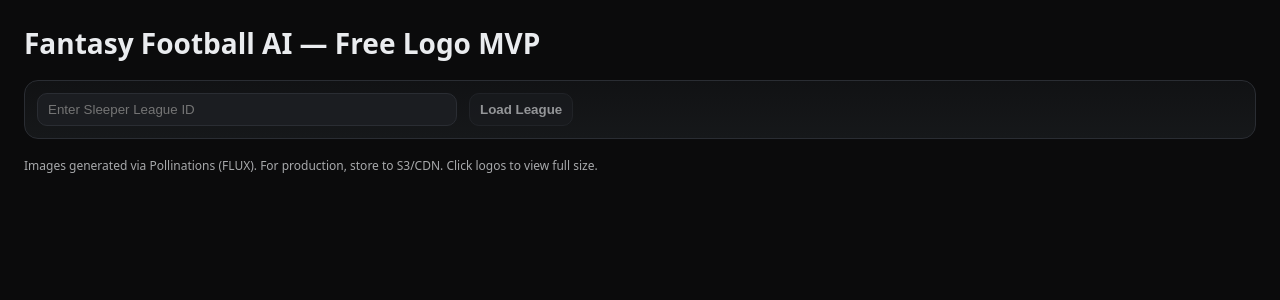
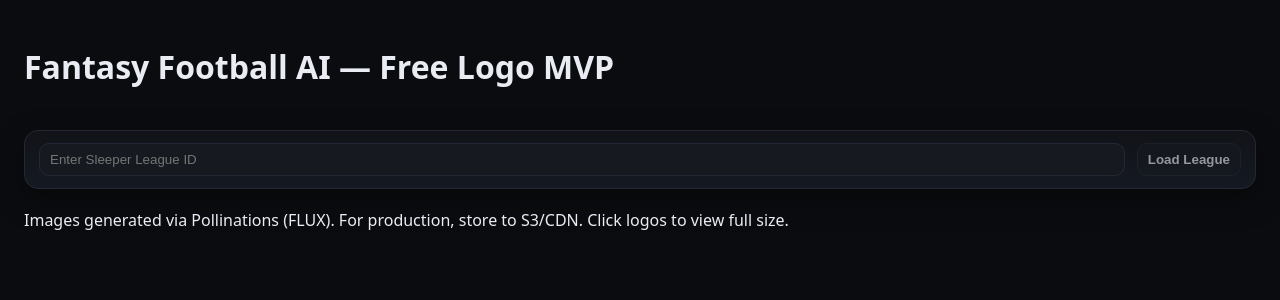
Before and after one commit to nmortimer/Fantasy3, a Next.js app: page / in a window 1280 px wide. Shown: the top 300 px of the page. Built offline with nearby package versions, Linux system fonts and the light colour scheme.

Commit message:
Update globals.css

```diff
--- a/app/globals.css
+++ b/app/globals.css
@@ -1,81 +1,66 @@
-/* ---------- Base ---------- */
-* { box-sizing: border-box; }
+/* -------- Base -------- */
+*{box-sizing:border-box}
 :root{
-  --bg:#0b0b0c;
-  --panel:#111214;
-  --panel-2:#16181a;
-  --border:#2a2d33;
-  --text:#eaecef;
-  --muted:#a6adbb;
-  --accent:#3b82f6;
+  --bg:#0b0c0f; --panel:#111318; --panel2:#151922;
+  --border:#242834; --text:#e9edf3; --muted:#a0a7b5; --accent:#5865f2;
+  --success:#22c55e; --danger:#ef4444; --shadow:0 10px 30px rgba(0,0,0,.35);
 }
-html,body{ height:100%; }
+html,body{height:100%}
 body{
-  margin:0;
-  font-family: ui-sans-serif, system-ui, -apple-system, Segoe UI, Roboto, Helvetica, Arial, "Apple Color Emoji","Segoe UI Emoji";
-  background: var(--bg);
-  color: var(--text);
+  margin:0; background:var(--bg); color:var(--text);
+  font-family: ui-sans-serif, system-ui, -apple-system, Segoe UI, Roboto, Helvetica, Arial;
 }
 
-/* ---------- Layout ---------- */
-.container{ max-width: 1280px; margin: 0 auto; padding: 24px; display:grid; gap:18px; }
+/* -------- Layout -------- */
+.container{max-width:1280px;margin:0 auto;padding:24px;display:grid;gap:20px}
 .toolbar{
-  display:flex; gap:12px; align-items:center; flex-wrap:wrap;
-  background: linear-gradient(180deg, var(--panel), var(--panel-2));
-  border:1px solid var(--border); border-radius:14px; padding:12px;
+  display:flex;gap:12px;align-items:center;flex-wrap:wrap;
+  background:linear-gradient(180deg,var(--panel),var(--panel2));
+  border:1px solid var(--border);border-radius:14px;padding:12px 14px;box-shadow:var(--shadow)
 }
-.toolbar input{ width: 420px; }
-.cards{ display:grid; gap:16px; grid-template-columns: repeat(auto-fill, minmax(520px, 1fr)); }
+.toolbar input{min-width:380px;flex:1}
 
-/* ---------- Card ---------- */
+/* -------- Cards grid -------- */
+.cards{display:grid;gap:16px;grid-template-columns:repeat(auto-fill,minmax(560px,1fr))}
+
+/* -------- Card -------- */
 .card{
-  background: linear-gradient(180deg, var(--panel), var(--panel-2));
-  border: 1px solid var(--border);
-  border-radius: 16px;
-  padding: 16px;
-  box-shadow: 0 10px 30px rgba(0,0,0,.25);
+  background:linear-gradient(180deg,var(--panel),var(--panel2));
+  border:1px solid var(--border); border-radius:16px; padding:16px; box-shadow:var(--shadow)
 }
 
-/* ---------- Inputs & Buttons ---------- */
-label{ font-size:13px; color: var(--muted); }
-input, button, select{
-  background: #1b1d21;
-  border: 1px solid var(--border);
-  color: var(--text);
-  padding: 8px 10px;
-  border-radius: 10px;
-  outline: none;
+/* -------- Typography -------- */
+.h1{font-size:28px;font-weight:800;margin:0}
+.h2{font-size:16px;color:var(--muted);margin:0 0 6px}
+
+/* -------- Inputs / Buttons -------- */
+label{font-size:12px;color:var(--muted)}
+input,button,select{
+  background:#161a20;border:1px solid var(--border);color:var(--text);
+  padding:8px 10px;border-radius:10px;outline:none
 }
-input:focus{ border-color: var(--accent); }
-button{ font-weight:600; }
-button:hover{ border-color: var(--accent); }
-button[disabled]{ opacity:.6; cursor:not-allowed; }
+input:focus{border-color:var(--accent)}
+button{font-weight:700}
+button:hover{border-color:var(--accent)}
+button[disabled]{opacity:.6;cursor:not-allowed}
 
-/* ---------- Titles ---------- */
-h1{ font-size:28px; margin: 0; }
-h2{ font-size:18px; margin: 8px 0 0; color: var(--muted); }
+/* -------- Preview -------- */
+.preview{
+  width:360px;height:360px;display:grid;place-items:center;
+  background:#0a0d12;border:1px solid var(--border);border-radius:12px;overflow:hidden
+}
+.preview.click{cursor:zoom-in}
+.preview img{width:100%;height:100%;object-fit:contain;background:#fff}
 
-/* ---------- Logo area ---------- */
-.logoBox{
-  width: 360px; height: 360px; display:grid; place-items:center;
-  overflow:hidden; border-radius:12px; background:#0a0b0c; border:1px solid var(--border);
-  cursor: default;
-}
-.logoBox.clickable{ cursor: zoom-in; }
-.logoImg{ width:100%; height:100%; object-fit:contain; }
+/* -------- Editor -------- */
+.editor{display:grid;gap:10px;min-width:0}
+.row{display:flex;gap:10px;align-items:center}
+.swatch{width:18px;height:18px;border-radius:6px;border:1px solid #2b2f3a}
 
-/* ---------- Modal ---------- */
-.modal{
-  position: fixed; inset: 0; z-index: 1000;
-  display:grid; place-items:center; background: rgba(0,0,0,.6);
-}
-.modalInner{
-  max-width: 90vw; max-height: 90vh;
-  background: #0a0b0c; border: 1px solid var(--border); border-radius: 12px; padding: 8px;
-}
+/* -------- Collapse -------- */
+.disclosure{background:#131720;border:1px solid var(--border);border-radius:12px;padding:10px}
+.disclosure button{width:100%;text-align:left}
 
-/* Utilities */
-.row{ display:flex; gap:12px; align-items:center; }
-.col{ display:grid; gap:8px; }
-.footer{ opacity:.7; font-size:12px; }
-.colorDot{ width:18px; height:18px; border-radius:6px; border:1px solid #333; }
+/* -------- Modal -------- */
+.modal{position:fixed;inset:0;display:grid;place-items:center;background:rgba(0,0,0,.6);z-index:1000}
+.modalInner{max-width:90vw;max-height:90vh;background:#0b0e14;border:1px solid var(--border);border-radius:12px;padding:10px}
```
